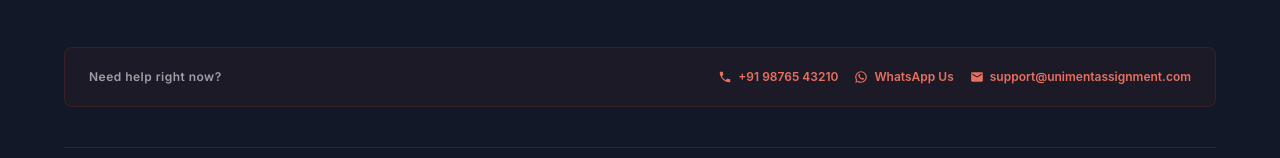
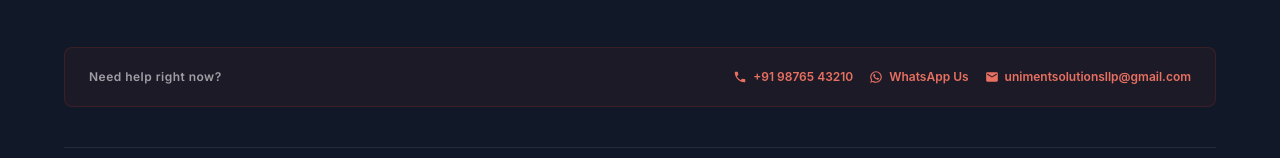
Before and after one commit to abhay2003vyas/Uniment, a React (Vite) app: page / in a window 1280 px wide. Shown: the part 7268-7426 px from the top of the page. Built offline with nearby package versions, Linux system fonts and the light colour scheme.

Commit message:
update the contacts in the footer

```diff
--- a/src/components/Footer.jsx
+++ b/src/components/Footer.jsx
@@ -45,9 +45,9 @@ const NAV_COLS = [
     heading: "Support",
     links: [
       { label: "Contact Us",     href: "#contact"                              },
-      { label: "WhatsApp Us",    href: "https://wa.me/919876543210"            },
-      { label: "Call Us",        href: "tel:+919876543210"                     },
-      { label: "Email Support",  href: "mailto:support@unimentassignment.com"  },
+      { label: "WhatsApp Us",    href: "https://wa.me/918764412948"            },
+      { label: "Call Us",        href: "tel:+918764412948"                     },
+      { label: "Email Support",  href: "mailto:unimentsolutionsllp@gmail.com"  },
       { label: "Leave a Review", href: "#feedback-form"                        },
     ],
   },
@@ -55,9 +55,9 @@ const NAV_COLS = [
 
 const SOCIAL = [
   { icon: <InstagramIcon fontSize="small" />, label: "Instagram", href: "#"                                           },
-  { icon: <WhatsAppIcon  fontSize="small" />, label: "WhatsApp",  href: "https://wa.me/919876543210"                  },
-  { icon: <PhoneIcon     fontSize="small" />, label: "Phone",     href: "tel:+919876543210"                           },
-  { icon: <EmailIcon     fontSize="small" />, label: "Email",     href: "mailto:support@unimentassignment.com"        },
+  { icon: <WhatsAppIcon  fontSize="small" />, label: "WhatsApp",  href: "https://wa.me/918764412948"                  },
+  { icon: <PhoneIcon     fontSize="small" />, label: "Phone",     href: "tel:+918764412948"                           },
+  { icon: <EmailIcon     fontSize="small" />, label: "Email",     href: "mailto:unimentsolutionsllp@gmail.com"        },
 ];
 
 // ─── Tokens ───────────────────────────────────────────────────────────────────
@@ -217,9 +217,9 @@ export default function Footer() {
             </Typography>
             <Stack direction="row" spacing={2} flexWrap="wrap" useFlexGap>
               {[
-                { icon: <PhoneIcon sx={{ fontSize:14 }} />, text: "+91 98765 43210", href: "tel:+919876543210" },
-                { icon: <WhatsAppIcon sx={{ fontSize:14 }} />, text: "WhatsApp Us", href: "https://wa.me/919876543210" },
-                { icon: <EmailIcon sx={{ fontSize:14 }} />, text: "support@unimentassignment.com", href: "mailto:support@unimentassignment.com" },
+                { icon: <PhoneIcon sx={{ fontSize:14 }} />, text: "+91 98765 43210", href: "tel:+918764412948" },
+                { icon: <WhatsAppIcon sx={{ fontSize:14 }} />, text: "WhatsApp Us", href: "https://wa.me/918764412948" },
+                { icon: <EmailIcon sx={{ fontSize:14 }} />, text: "unimentsolutionsllp@gmail.com", href: "mailto:unimentsolutionsllp@gmail.com" },
               ].map((item) => (
                 <Link
                   key={item.text}
```
